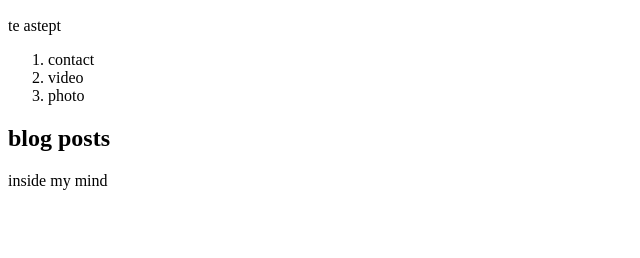
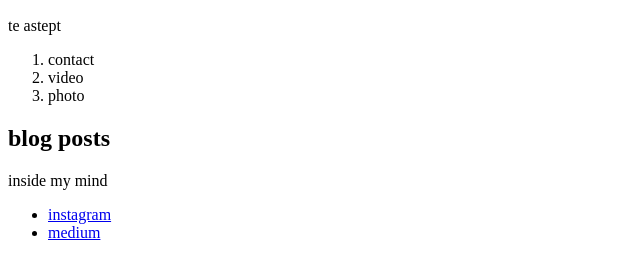
Before and after one commit to ChefSorinBontea/protofolio, a plain HTML site: page index.html in a window 1280 px wide. Shown: the part 776-1034 px from the top of the page, without its empty margins (0-640 px from the left). Before the commit the page ends 982 px from the top, so only its background shows below. Drawn offline with Linux system fonts and the light colour scheme.

Commit message:
Update index.html

```diff
--- a/index.html
+++ b/index.html
@@ -23,6 +23,10 @@
     </ol>
     <h2>blog posts</h2>
     <p>inside my mind</p>
+    <ul>
+        <li><a href="https://www.instagram.com/s_by_f/" target="_blank">instagram</li>
+        <li><a href="https://medium.com/@stefanlobont" target="_blank"> medium </li>
+    </ul>
     </main>
 </body>
 </html>
```
